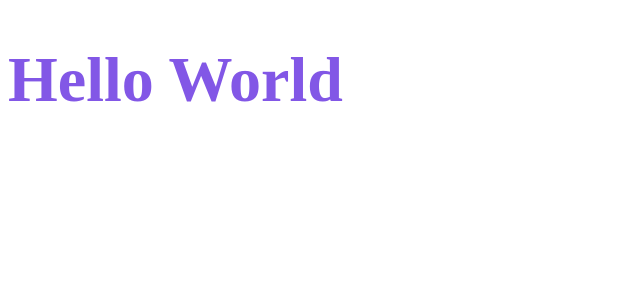
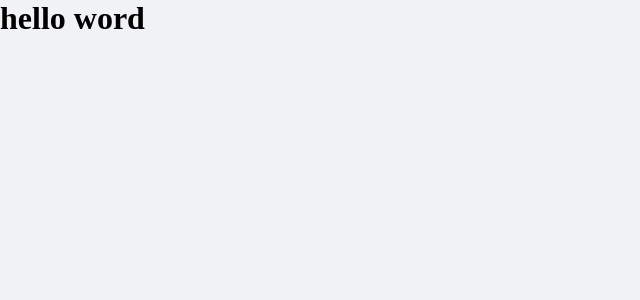
Before and after one commit to CCassolF/dtmoney, a React (Create React App) app: page / in a window 1280 px wide. Shown: the top 300 px of the page, without its empty margins (0-640 px from the left). Built offline with nearby package versions, Linux system fonts and the light colour scheme.

Commit message:
criando estilos globais

```diff
--- a/public/index.html
+++ b/public/index.html
@@ -3,6 +3,8 @@
   <head>
     <meta charset="utf-8" />
     <meta name="viewport" content="width=device-width, initial-scale=1" />
+
+    <link rel="shortcut icon" href="favicon.png" type="image/png">
 
     <title>dtmoney</title>
   </head>
--- a/src/App.tsx
+++ b/src/App.tsx
@@ -1,14 +1,10 @@
-import styled from 'styled-components'
-
-const Title = styled.h1`
-  font-size: 64px;
-  color: #8257e6;
-`
+import { GlobalStyle } from "./styles/global";
 
 export function App() {
   return (
     <div className="App">
-      <Title>Hello World</Title>
+      <h1>hello word</h1>
+      <GlobalStyle />
     </div>
   );
 }
--- /dev/null
+++ b/src/styles/global.ts
@@ -0,0 +1,44 @@
+import { createGlobalStyle } from 'styled-components'
+
+export const GlobalStyle = createGlobalStyle`
+  :root {
+    --background: #F0F2F5;
+    --red: #E52E4D;
+    --blue: #5429CC;
+
+    --blue-light: #6933FF;
+    --text-body: #969CB3;
+
+    --shape: #FFFFFF;
+  }
+
+  * {
+    margin: 0;
+    padding: 0;
+    box-sizing: border-box;
+  }
+
+  html {
+    @media (max-width: 1080px) {
+      font-size: 93.75%; //15px
+    }
+
+    @media (max-width: 720px) {
+      font-size: 87.5%; //14px
+    }
+  }
+
+  body {
+    background: var(--background);
+    --webkit-font-smoothing: antialiased;
+  }
+
+  button {
+    cursor: pointer;
+  }
+
+  [disabled] {
+    opacity: 0.6;
+    cursor: not-allowed;
+  }
+`
```
